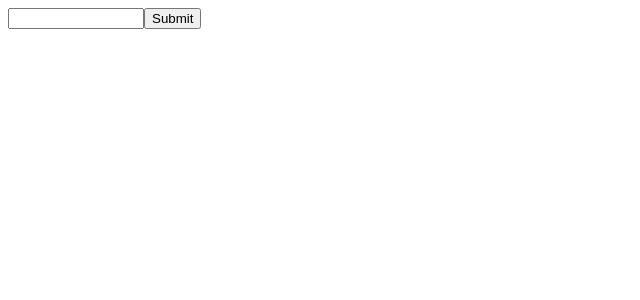
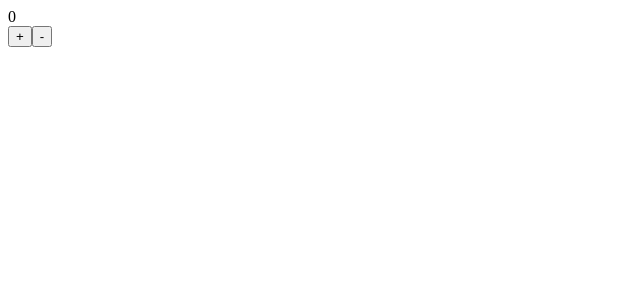
Before and after one commit to VadimVasilcovan/REACT.EX, a React (Vite) app in the folder React-EX/: page / in a window 1280 px wide. Shown: the top 300 px of the page, without its empty margins (0-640 px from the left). Built offline with nearby package versions, Linux system fonts and the light colour scheme.

Commit message:
17.01.2025

```diff
--- a/React-EX/package.json
+++ b/React-EX/package.json
@@ -12,7 +12,9 @@
   "dependencies": {
     "@react-spring/parallax": "^9.7.5",
     "react": "^18.3.1",
-    "react-dom": "^18.3.1"
+    "react-dom": "^18.3.1",
+    "react-redux": "^9.2.0",
+    "redux": "^5.0.1"
   },
   "devDependencies": {
     "@eslint/js": "^9.11.1",
--- a/React-EX/src/App.jsx
+++ b/React-EX/src/App.jsx
@@ -23,9 +23,31 @@ import ToDoListUsingProps from "./7_days_of_recapitulation/11.12.2024/ex_0.3_pro
 import FilterMethodEX01 from "./7_days_of_recapitulation/12.12.2024/learning_filter_method/filter_method_ex.01";
 import FilterMethodEX02 from "./7_days_of_recapitulation/12.12.2024/learning_filter_method/filter_method_ex.0.2";
 import TaskManager from "./7_days_of_recapitulation/13.12.2024/task_manager";
+import { createStore } from 'redux';
+import { Provider } from 'react-redux';
+import Redux from "./redux";
 
 
 const App = () => {
+
+    const defaultState = {
+        cash: 0,
+    }
+
+   {/* action = {type: '', payload: '?'}*/}
+
+    const reducer = (state=defaultState, action) => {
+        switch(action.type) {
+            case'ADD_CASH':
+            return{...state, cash: state.cash + action.payload}
+            case 'GET_CASH':
+            return{...state, cash: state.cash - action.payload}
+            default:
+                return state
+        }
+
+    }
+    const store = createStore(reducer)
     {/*const [submitPerson, setSubmitPerson] = useState([]);*/}
 
     return (
@@ -33,7 +55,9 @@ const App = () => {
             {/*<University setSubmitPerson={setSubmitPerson} />
             <ShowResult submitPerson={submitPerson} />
     */}
-       <TaskManager/>
+       <Provider store={store}>
+       <Redux/>
+       </Provider>
 
            </>
     );
--- /dev/null
+++ b/React-EX/src/redux.jsx
@@ -0,0 +1,26 @@
+import {useSelector, useDispatch} from 'react-redux';
+
+
+export default function Redux(){
+
+    const dispatch = useDispatch()
+    const cash = useSelector(state => state.cash)
+    console.log(cash)
+
+    const addCash = () => {
+            dispatch({type: 'ADD_CASH', payload: 5})
+    }
+
+    const getCash = () => {
+        dispatch({tyoe: 'GET_CASH', payload: 5})
+    }
+
+
+    return(<div>
+        <div>
+            <div>{cash}</div>
+            <button onClick={() =>addCash()}>+</button>
+            <button onClick={() => getCash()}>-</button>
+        </div>
+    </div>)
+}
```
Also changed, not shown: 1 other file (tests, documents, lock files or other folders).
